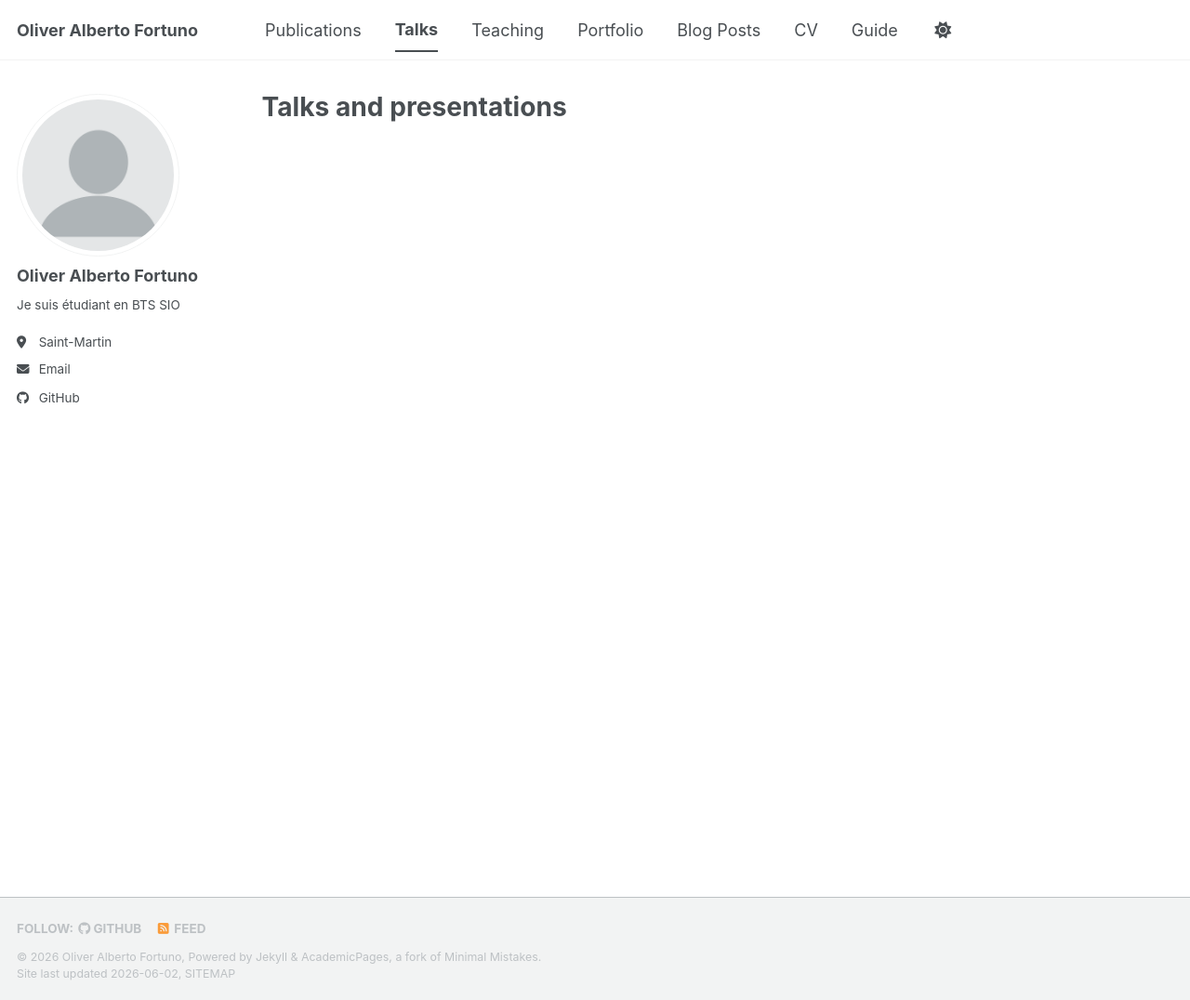
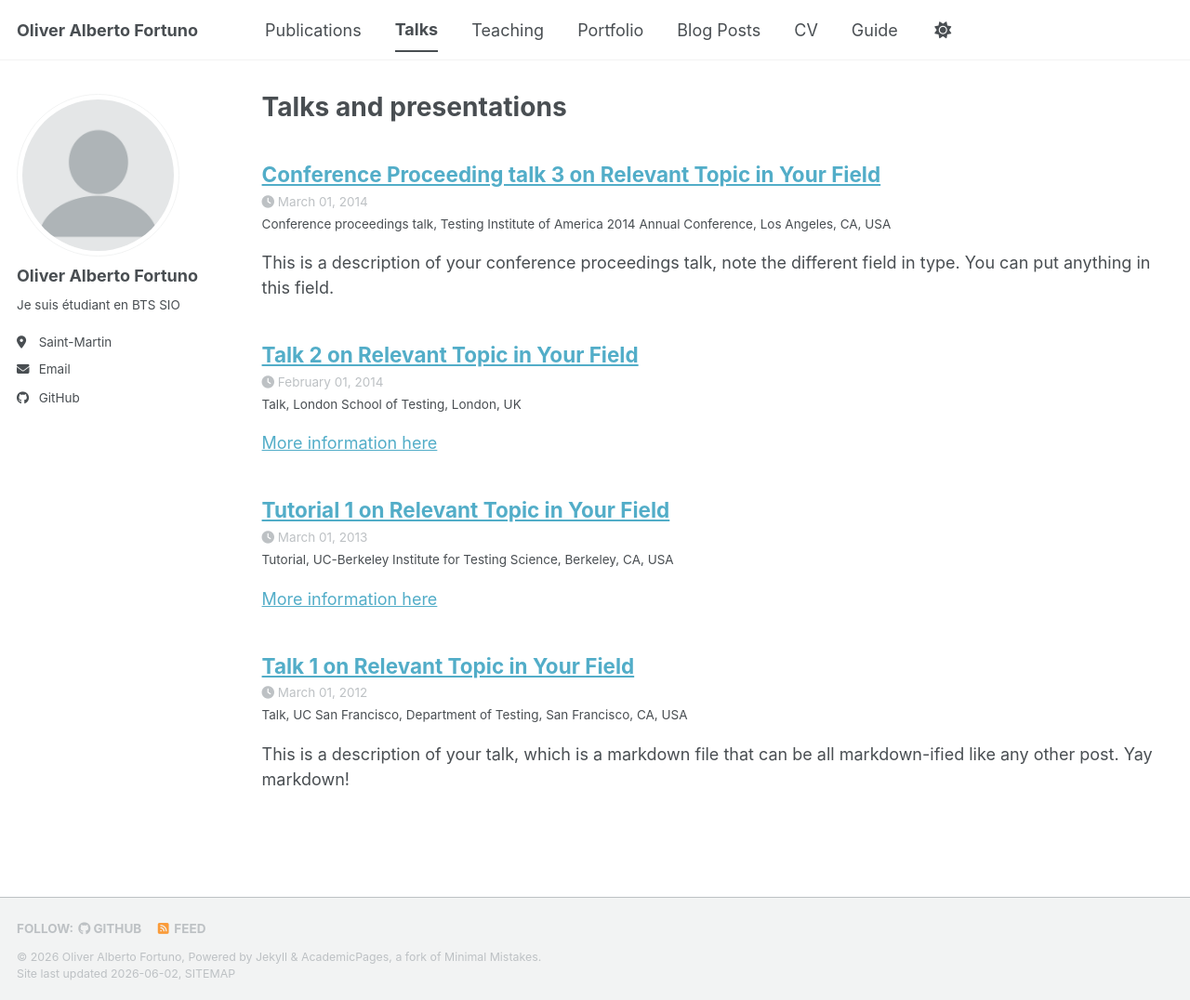
Before and after one commit to random-projectx/random-projectx.github.io, a Jekyll site: the page built from _pages/talks.html, in a window 1280 px wide and 1076 px high. Shown: the whole window at 93% size. Built offline with Jekyll 4.4.1, drawn with Linux system fonts in a browser that asks for light colours; a script bundle is joined from its source files by our own code; library files that are not in the unit come from our copies; part of the change alters nothing that is shown.

```diff
--- a/_config.yml
+++ b/_config.yml
@@ -197,6 +197,19 @@ keep_files:
 encoding: "utf-8"
 markdown_ext: "markdown,mkdown,mkdn,mkd,md"
 
+collections:
+  teaching:
+    output: false
+    permalink: /:collection/:path/
+  publications:
+    output: false
+    permalink: /:collection/:path/
+  portfolio:
+    output: false
+    permalink: /:collection/:path/
+  talks:
+    output: false
+    permalink: /:collection/:path/
 
 # Conversion
 markdown: kramdown
```
